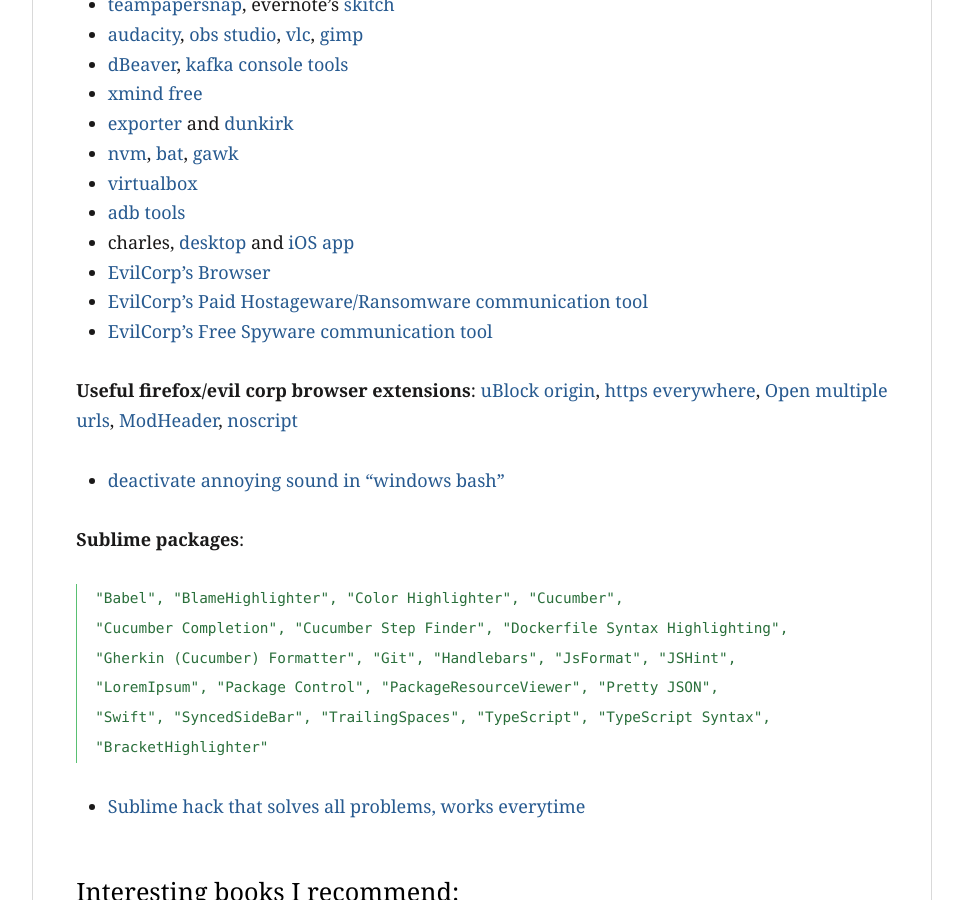
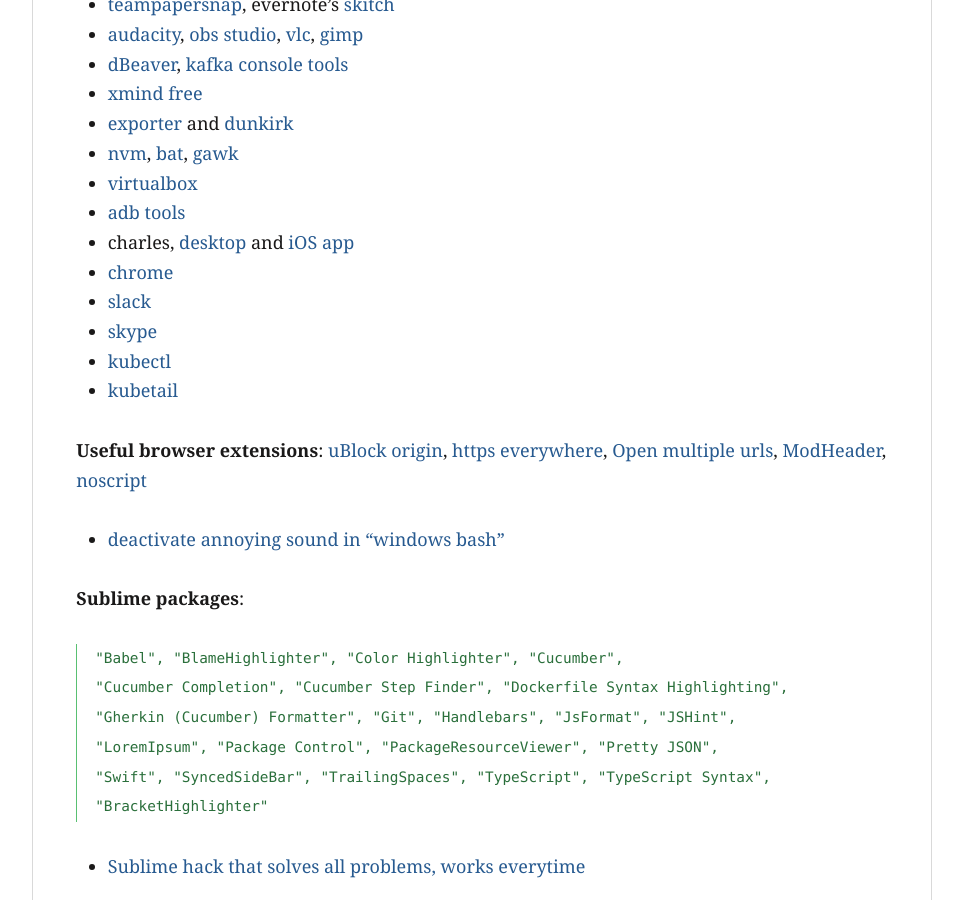
Before and after one commit to filfreire/filfreire.github.io, a Jekyll site: the page built from onboard.md, in a window 1280 px wide and 900 px high, scrolled down 1065 px. Shown: the whole window, without its empty margins (158-1121 px from the left). Built offline with Jekyll 4.4.1, drawn with Linux system fonts in a browser that asks for light colours.

Commit message:
changes to onboard.md

```diff
--- a/onboard.md
+++ b/onboard.md
@@ -35,11 +35,13 @@
 - [virtualbox](https://www.virtualbox.org/)
 - [adb tools](https://stackoverflow.com/a/28208121/7468990)
 - charles, [desktop](https://www.charlesproxy.com/) and [iOS app](https://itunes.apple.com/us/app/charles-proxy/id1134218562)
-- [EvilCorp's Browser](https://www.google.com/chrome/)
-- [EvilCorp's Paid Hostageware/Ransomware communication tool](https://slack.com/)
-- [EvilCorp's Free Spyware communication tool](https://www.skype.com/en/)
+- [chrome](https://www.google.com/chrome/)
+- [slack](https://slack.com/)
+- [skype](https://www.skype.com/en/)
+- [kubectl](https://kubernetes.io/docs/tasks/tools/install-kubectl/#install-with-homebrew-on-macos)
+- [kubetail](https://github.com/johanhaleby/kubetail)
 
-**Useful firefox/evil corp browser extensions**: [uBlock origin](https://github.com/gorhill/uBlock), [https everywhere](https://www.eff.org/https-everywhere), [Open multiple urls](https://chrome.google.com/webstore/detail/open-multiple-urls/oifijhaokejakekmnjmphonojcfkpbbh?hl=en), [ModHeader](https://chrome.google.com/webstore/detail/modheader/idgpnmonknjnojddfkpgkljpfnnfcklj), [noscript](https://noscript.net/)
+**Useful browser extensions**: [uBlock origin](https://github.com/gorhill/uBlock), [https everywhere](https://www.eff.org/https-everywhere), [Open multiple urls](https://chrome.google.com/webstore/detail/open-multiple-urls/oifijhaokejakekmnjmphonojcfkpbbh?hl=en), [ModHeader](https://chrome.google.com/webstore/detail/modheader/idgpnmonknjnojddfkpgkljpfnnfcklj), [noscript](https://noscript.net/)
 
 - [deactivate annoying sound in "windows bash"](https://stackoverflow.com/a/39688603/7468990)
 
```
